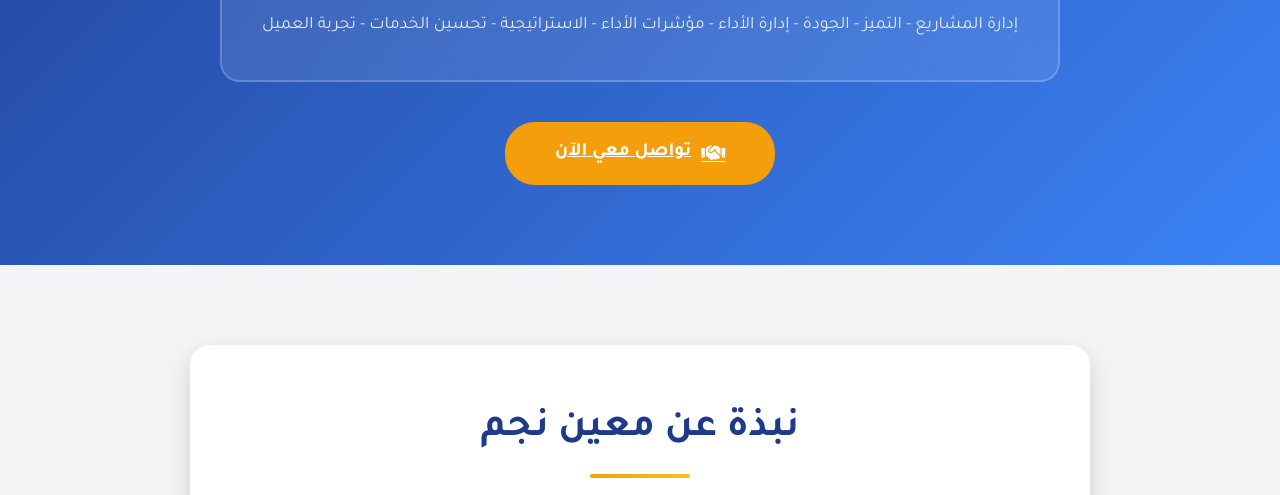
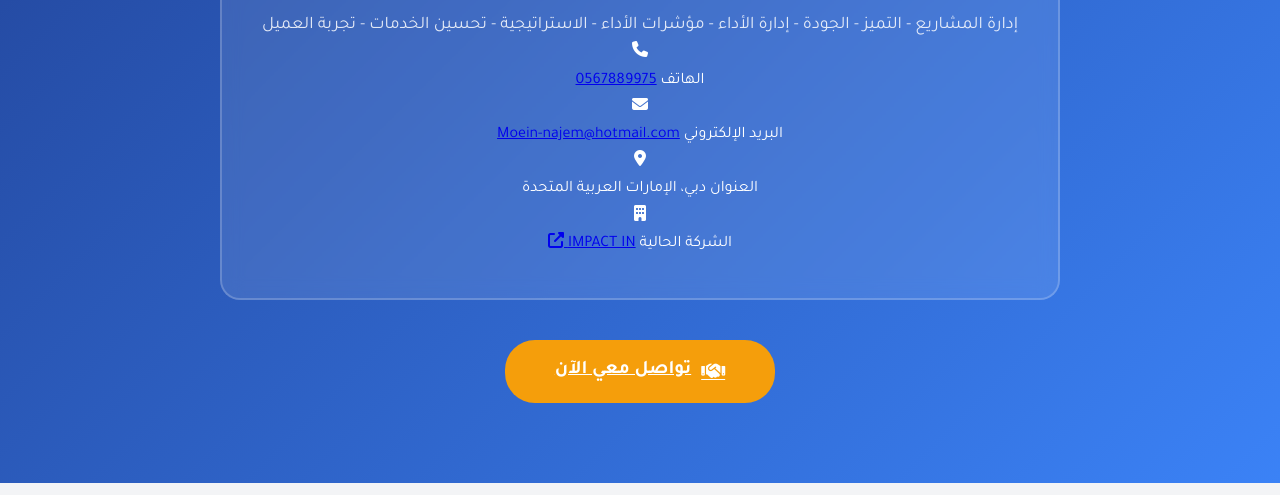
Before and after one commit to AHMAD97975/cv-pro, a plain HTML site: page index.html in a window 1280 px wide. Shown: the part 579-1074 px from the top of the page. Drawn offline with Linux system fonts and the light colour scheme.

```diff
--- a/index.html
+++ b/index.html
@@ -50,6 +50,43 @@
             <h1 class="profile-name" data-ar="معين نجم" data-en="Moein Najem">معين نجم</h1>
             <h2 class="profile-title" data-ar="خبير التميز المؤسسي وتحسين الخدمات" data-en="Corporate Excellence & Service Improvement Expert">خبير التميز المؤسسي وتحسين الخدمات</h2>
             <p class="profile-subtitle" data-ar="إدارة المشاريع - التميز - الجودة - إدارة الأداء - مؤشرات الأداء - الاستراتيجية - تحسين الخدمات - تجربة العميل" data-en="Project Management - Excellence - Quality - Performance Management - KPI - Strategy - Service Improvement - CX">إدارة المشاريع - التميز - الجودة - إدارة الأداء - مؤشرات الأداء - الاستراتيجية - تحسين الخدمات - تجربة العميل</p>
+
+            <!-- Personal Information -->
+            <div class="personal-info animate-fade-in-delay">
+                <div class="info-grid">
+                    <div class="info-item">
+                        <i class="fas fa-phone"></i>
+                        <div class="info-content">
+                            <span class="info-label" data-ar="الهاتف" data-en="Phone">الهاتف</span>
+                            <a href="tel:0567889975" class="info-value">0567889975</a>
+                        </div>
+                    </div>
+                    <div class="info-item">
+                        <i class="fas fa-envelope"></i>
+                        <div class="info-content">
+                            <span class="info-label" data-ar="البريد الإلكتروني" data-en="Email">البريد الإلكتروني</span>
+                            <a href="mailto:Moein-najem@hotmail.com" class="info-value">Moein-najem@hotmail.com</a>
+                        </div>
+                    </div>
+                    <div class="info-item">
+                        <i class="fas fa-map-marker-alt"></i>
+                        <div class="info-content">
+                            <span class="info-label" data-ar="العنوان" data-en="Location">العنوان</span>
+                            <span class="info-value" data-ar="دبي، الإمارات العربية المتحدة" data-en="Dubai, United Arab Emirates">دبي، الإمارات العربية المتحدة</span>
+                        </div>
+                    </div>
+                    <div class="info-item">
+                        <i class="fas fa-building"></i>
+                        <div class="info-content">
+                            <span class="info-label" data-ar="الشركة الحالية" data-en="Current Company">الشركة الحالية</span>
+                            <a href="http://impactin.ae/" target="_blank" class="info-value company-link">
+                                <span>IMPACT IN</span>
+                                <i class="fas fa-external-link-alt"></i>
+                            </a>
+                        </div>
+                    </div>
+                </div>
+            </div>
         </div>
 
         <!-- CTA Button -->
@@ -61,7 +98,6 @@
         </div>
     </div>
 </section>
-
     <!-- Page 2: About Profile -->
     <section id="about" class="profile-card-section">
         <div class="container">
```
Lines whose indentation alone changed are shown as unchanged.
